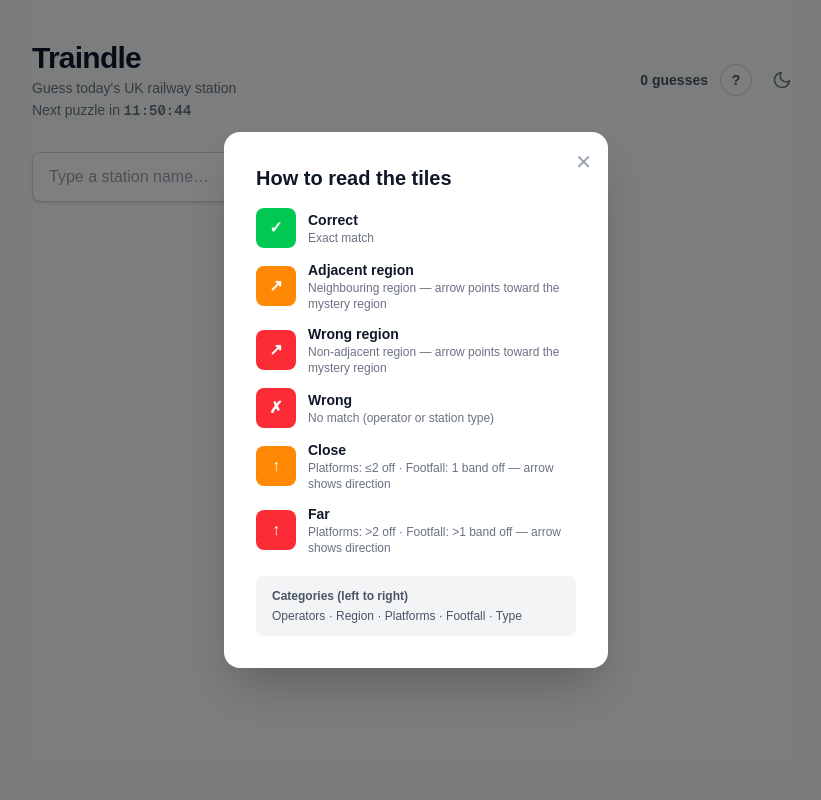
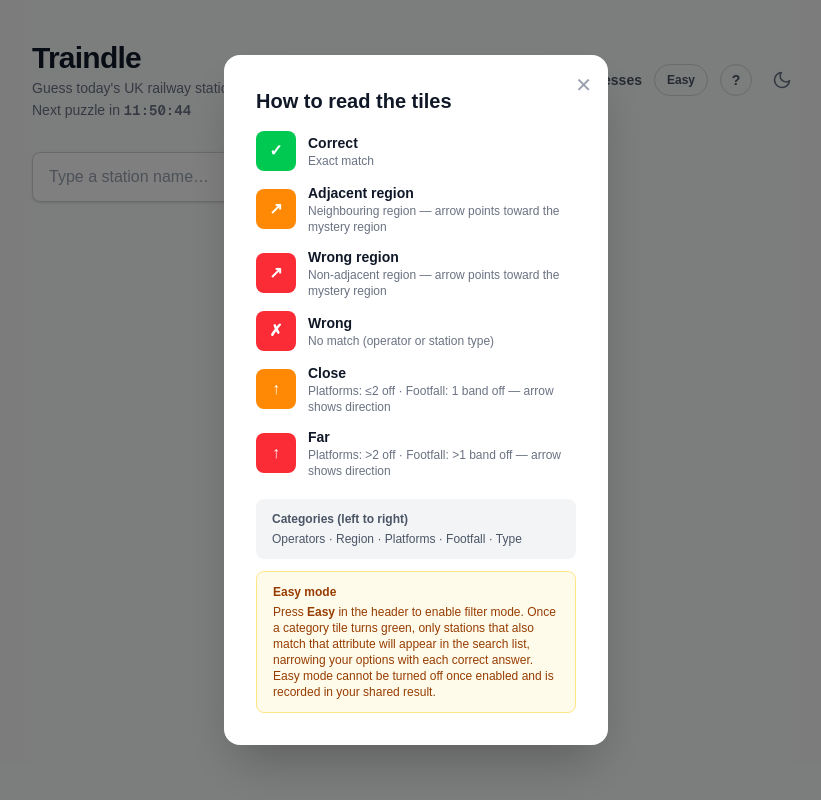
Before and after one commit to jack-sleath/traindle, a Next.js app: page / in a window 1280 px wide. Both pictures are taken after a click on the button "How to play". Shown: the whole page, without its empty margins (224-1045 px from the left). Built offline with nearby package versions, Linux system fonts and the light colour scheme.

Commit message:
feat: add easy mode functionality with cookie management and update README

```diff
--- a/app/page.tsx
+++ b/app/page.tsx
@@ -8,7 +8,7 @@
 import KeyModal from '@/components/KeyModal';
 import { getDailyStation, stations } from '@/lib/getDailyStation';
 import { evaluateGuess } from '@/lib/evaluateGuess';
-import { setCookieGuesses, getCookieGuesses, clearCookieGuesses } from '@/lib/cookieUtils';
+import { setCookieGuesses, getCookieGuesses, clearCookieGuesses, setEasyModeCookie, getEasyModeCookie, clearEasyModeCookie } from '@/lib/cookieUtils';
 import type { Station, GuessEntry } from '@/lib/types';
 
 const EMOJI: Record<string, string> = {
@@ -29,20 +29,24 @@
   const mystery: Station = useMemo(() => getDailyStation(), []);
   const [guesses, setGuesses] = useState<GuessEntry[]>([]);
   const [mounted, setMounted] = useState(false);
+  const [easyMode, setEasyMode] = useState(false);
+  const [easyModeConfirm, setEasyModeConfirm] = useState(false);
   const [showModal, setShowModal] = useState(false);
   const [showKey, setShowKey] = useState(false);
   const [showAlsoCorrect, setShowAlsoCorrect] = useState(false);
   const [copied, setCopied] = useState(false);
 
-  // Load guesses from cookie on mount; ?reset clears them first
+  // Load guesses and easy mode from cookies on mount; ?reset clears them first
   useEffect(() => {
     const params = new URLSearchParams(window.location.search);
     if (params.has('reset')) {
       clearCookieGuesses();
+      clearEasyModeCookie();
       window.history.replaceState({}, '', window.location.pathname);
     } else {
       setGuesses(getCookieGuesses());
     }
+    setEasyMode(getEasyModeCookie());
     setMounted(true);
   }, []);
 
@@ -77,7 +81,8 @@
     const grid = guesses
       .map((g) => categories.map((c) => resultEmoji(g.result[c])).join(''))
       .join('\n');
-    return `Traindle ${dateStr} — ${score}\n${grid}\nhttps://jack-sleath.github.io/traindle/`;
+    const easyTag = easyMode ? ' [easy mode]' : '';
+    return `Traindle ${dateStr} — ${score}${easyTag}\n${grid}\nhttps://jack-sleath.github.io/traindle/`;
   }
 
   async function handleShare() {
@@ -98,6 +103,45 @@
     () => new Set(guesses.map((g) => g.station.crs)),
     [guesses],
   );
+
+  function handleEasyModeClick() {
+    if (!easyModeConfirm) {
+      setEasyModeConfirm(true);
+    } else {
+      setEasyMode(true);
+      setEasyModeConfirm(false);
+      setEasyModeCookie(true);
+    }
+  }
+
+  // When easy mode is on, filter the station list to only show stations that
+  // match every attribute for which a previous guess returned 'correct'.
+  const easyModeStations = useMemo(() => {
+    if (!easyMode) return stations;
+    let filtered = stations;
+    const correctOp = guesses.find((g) => g.result.operator === 'correct');
+    const correctRegion = guesses.find((g) => g.result.region === 'correct');
+    const correctPlatforms = guesses.find((g) => g.result.platforms === 'correct');
+    const correctFootfall = guesses.find((g) => g.result.footfallBand === 'correct');
+    const correctType = guesses.find((g) => g.result.stationType === 'correct');
+    if (correctOp) {
+      const ops = [...correctOp.station.operators].sort().join('|');
+      filtered = filtered.filter((s) => [...s.operators].sort().join('|') === ops);
+    }
+    if (correctRegion) {
+      filtered = filtered.filter((s) => s.region === correctRegion.station.region);
+    }
+    if (correctPlatforms) {
+      filtered = filtered.filter((s) => s.platforms === correctPlatforms.station.platforms);
+    }
+    if (correctFootfall) {
+      filtered = filtered.filter((s) => s.footfallBand === correctFootfall.station.footfallBand);
+    }
+    if (correctType) {
+      filtered = filtered.filter((s) => s.stationType === correctType.station.stationType);
+    }
+    return filtered;
+  }, [easyMode, guesses]);
 
   // Stations that share every attribute with the mystery (excluding the mystery itself)
   const alsoCorrect = useMemo(() => {
@@ -131,6 +175,21 @@
             {guesses.length} guess{guesses.length !== 1 ? 'es' : ''}
           </span>
           <button
+            onClick={handleEasyModeClick}
+            onBlur={() => setEasyModeConfirm(false)}
+            disabled={easyMode || gameOver}
+            title={easyMode ? 'Easy mode is on — correct answers filter the station list' : 'Enable easy mode: correct answers will filter the station list (cannot be undone today)'}
+            className={`rounded-full px-3 h-8 text-xs font-semibold transition-colors ${
+              easyMode
+                ? 'bg-green-100 text-green-700 border border-green-300 dark:bg-green-900/40 dark:text-green-300 dark:border-green-700 cursor-default'
+                : easyModeConfirm
+                  ? 'bg-amber-100 text-amber-700 border border-amber-300 dark:bg-amber-900/40 dark:text-amber-300 dark:border-amber-700'
+                  : 'border border-gray-300 dark:border-gray-600 text-gray-600 dark:text-gray-300 hover:bg-gray-100 dark:hover:bg-gray-700'
+            }`}
+          >
+            {easyMode ? 'Easy ✓' : easyModeConfirm ? 'Sure?' : 'Easy'}
+          </button>
+          <button
             onClick={() => setShowKey(true)}
             className="rounded-full w-8 h-8 flex items-center justify-center text-sm font-bold border border-gray-300 dark:border-gray-600 text-gray-600 dark:text-gray-300 hover:bg-gray-100 dark:hover:bg-gray-700 transition-colors"
             aria-label="How to play"
@@ -141,16 +200,26 @@
         </div>
       </div>
 
-      {/* Input */}
-      {!gameOver && (
-        <div className="mb-8 w-full max-w-3xl">
+      {/* Input / game-over message */}
+      <div className="mb-8 w-full max-w-3xl">
+        {gameOver ? (
+          <div className="text-center">
+            <p className="text-green-600 dark:text-green-400 font-semibold text-lg">You got it!</p>
+            <button
+              onClick={() => setShowModal(true)}
+              className="mt-3 rounded-full bg-gray-800 dark:bg-gray-200 px-5 py-2 text-sm text-white dark:text-gray-900 hover:bg-gray-700 dark:hover:bg-gray-300 transition-colors"
+            >
+              Results
+            </button>
+          </div>
+        ) : (
           <StationInput
-            stations={stations}
+            stations={easyModeStations}
             guessedCrs={guessedCrs}
             onGuess={handleGuess}
           />
-        </div>
-      )}
+        )}
+      </div>
 
       {/* Guess board */}
       {guesses.length > 0 && (
@@ -158,19 +227,6 @@
           {[...guesses].reverse().map((entry, i) => (
             <GuessRow key={i} entry={entry} />
           ))}
-        </div>
-      )}
-
-      {/* Game-over inline message */}
-      {gameOver && !showModal && (
-        <div className="mt-8 text-center">
-          <p className="text-green-600 dark:text-green-400 font-semibold text-lg">You got it!</p>
-          <button
-            onClick={() => setShowModal(true)}
-            className="mt-3 rounded-full bg-gray-800 dark:bg-gray-200 px-5 py-2 text-sm text-white dark:text-gray-900 hover:bg-gray-700 dark:hover:bg-gray-300 transition-colors"
-          >
-            Results
-          </button>
         </div>
       )}
 
@@ -197,6 +253,11 @@
             <p className="text-center text-gray-600 dark:text-gray-400 mt-1">
               in {guesses.length} guess{guesses.length !== 1 ? 'es' : ''}
             </p>
+            {easyMode && (
+              <p className="text-center text-amber-600 dark:text-amber-400 text-xs mt-1 font-medium">
+                Easy mode used
+              </p>
+            )}
 
             <pre className="mt-4 rounded-lg bg-gray-100 dark:bg-gray-700 p-3 text-sm text-center font-mono whitespace-pre-wrap text-gray-800 dark:text-gray-200">
               {buildShareText()}
--- a/components/KeyModal.tsx
+++ b/components/KeyModal.tsx
@@ -78,6 +78,11 @@
           <p className="font-semibold mb-1">Categories (left to right)</p>
           <p>Operators · Region · Platforms · Footfall · Type</p>
         </div>
+
+        <div className="mt-3 rounded-lg bg-amber-50 dark:bg-amber-900/20 border border-amber-200 dark:border-amber-800 px-4 py-3 text-xs text-amber-800 dark:text-amber-300">
+          <p className="font-semibold mb-1">Easy mode</p>
+          <p>Press <span className="font-semibold">Easy</span> in the header to enable filter mode. Once a category tile turns green, only stations that also match that attribute will appear in the search list, narrowing your options with each correct answer. Easy mode cannot be turned off once enabled and is recorded in your shared result.</p>
+        </div>
       </div>
     </div>
   );
--- a/lib/cookieUtils.ts
+++ b/lib/cookieUtils.ts
@@ -35,3 +35,32 @@
 export function clearCookieGuesses(): void {
   document.cookie = 'traindle_guesses=; expires=Thu, 01 Jan 1970 00:00:00 UTC; path=/';
 }
+
+function midnightExpiry(): Date {
+  const now = new Date();
+  const tomorrow = new Date(now);
+  tomorrow.setUTCDate(tomorrow.getUTCDate() + 1);
+  tomorrow.setUTCHours(0, 0, 0, 0);
+  return new Date(tomorrow.getTime() - 1000);
+}
+
+export function setEasyModeCookie(enabled: boolean): void {
+  const expiry = midnightExpiry();
+  document.cookie = `traindle_easymode=${enabled ? '1' : '0'}; expires=${expiry.toUTCString()}; path=/`;
+}
+
+export function clearEasyModeCookie(): void {
+  document.cookie = 'traindle_easymode=; expires=Thu, 01 Jan 1970 00:00:00 UTC; path=/';
+}
+
+export function getEasyModeCookie(): boolean {
+  const name = 'traindle_easymode=';
+  const decodedCookie = decodeURIComponent(document.cookie);
+  for (let cookie of decodedCookie.split(';')) {
+    cookie = cookie.trim();
+    if (cookie.indexOf(name) === 0) {
+      return cookie.substring(name.length) === '1';
+    }
+  }
+  return false;
+}
```
Also changed, not shown: 1 other file (tests, documents, lock files or other folders).
